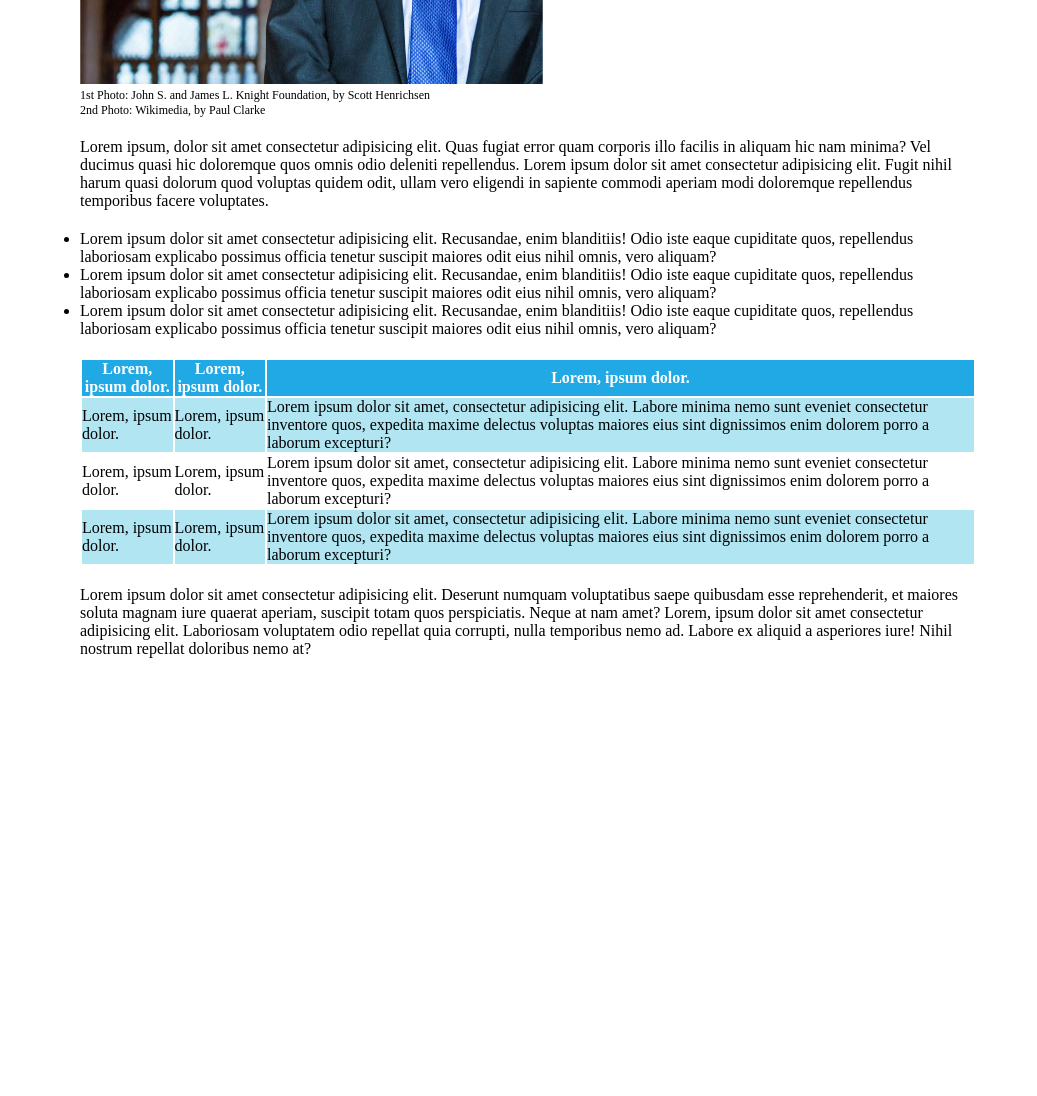
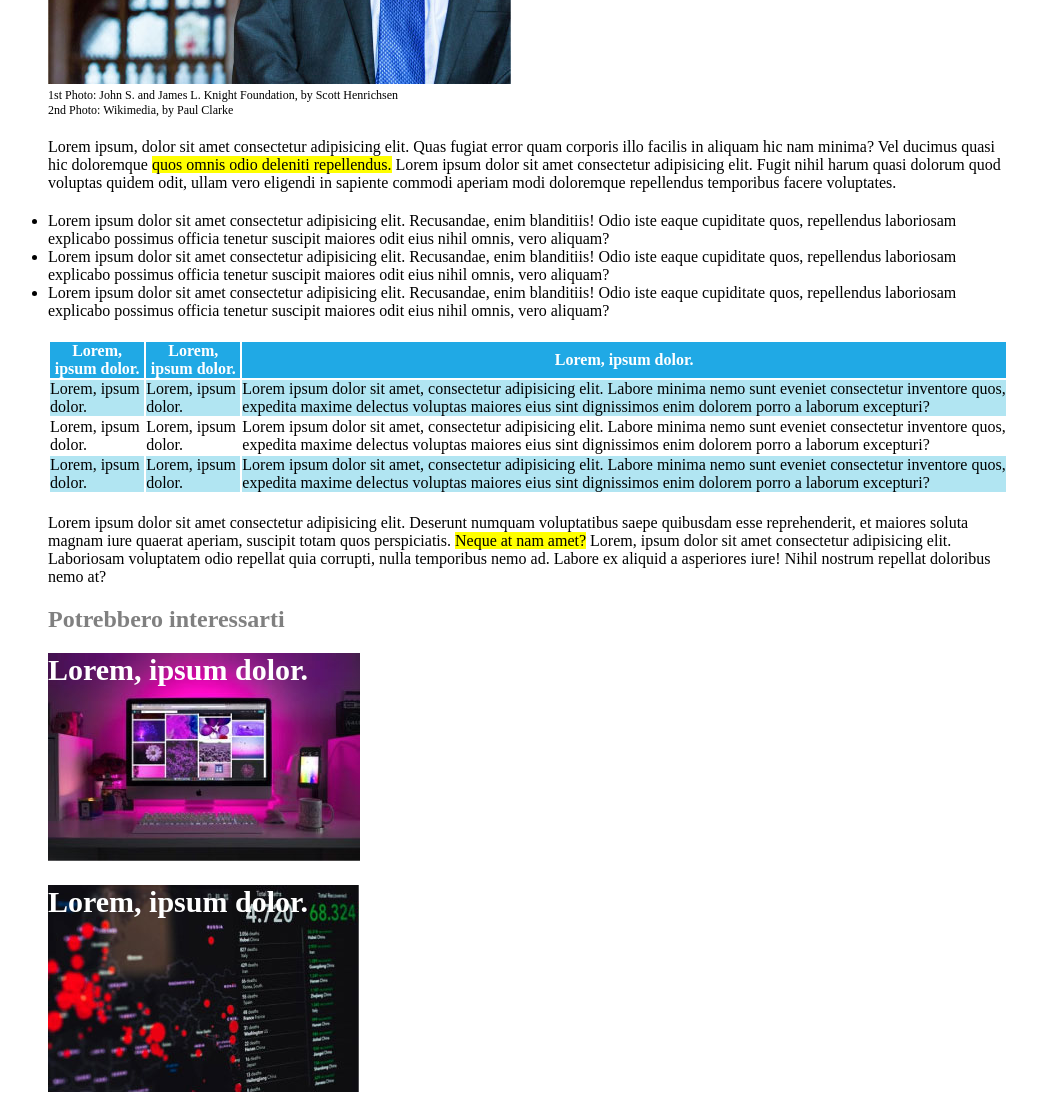
Before and after one commit to giuseppesciacca/html-css-booleaner, a plain HTML site: page index.html in a window 1280 px wide. Shown: the part 920-2016 px from the top of the page, without its empty margins (112-1149 px from the left). Before the commit the page ends 1578 px from the top, so only its background shows below. Drawn offline with Linux system fonts and the light colour scheme.

Commit message:
add footer and highlighted text
container size increase

```diff
--- a/css/style.css
+++ b/css/style.css
@@ -16,7 +16,7 @@ header{
 }
 
 #container_header{
-    width: 70%;
+    width: 75%;
     margin: auto;
     position: relative;
 }
@@ -31,7 +31,7 @@ header{
 
 /*title and photo section*/
 #container_main{
-    width: 70%;
+    width: 75%;
     margin: auto;
 }
 
@@ -53,7 +53,7 @@ h1{
 
 #lead_photos >img{
     margin-top: 20px;
-    text-align: center;
+    text-align:center;
 }
 
 .caption_photo{
@@ -81,3 +81,30 @@ table{
 .colored_row{
     background-color: #b1e5f2;
 }
+
+.highlighted{
+    background-color: yellow;
+}
+
+/*footer*/
+#footer_section{
+    width: 75%;
+    margin: auto;
+}
+
+h2{
+    margin-top: 20px;
+    color: grey;
+}
+
+#footer_section>div{
+    margin-top: 20px;
+    position: relative;
+}
+
+.textinside{
+    position:absolute;
+    color: white;
+    font-size: 30px;
+    font-weight: bold;
+}
--- a/index.html
+++ b/index.html
@@ -36,12 +36,22 @@
 
             <!-- text sections -->
             <section id="text_section">
-                <p>Lorem ipsum, dolor sit amet consectetur adipisicing elit. Quas fugiat error quam corporis illo facilis in aliquam hic nam minima? Vel ducimus quasi hic doloremque quos omnis odio deleniti repellendus. Lorem ipsum dolor sit amet consectetur adipisicing elit. Fugit nihil harum quasi dolorum quod voluptas quidem odit, ullam vero eligendi in sapiente commodi aperiam modi doloremque repellendus temporibus facere voluptates.</p>
+                <p>Lorem ipsum, dolor sit amet consectetur adipisicing elit. Quas fugiat error quam corporis illo
+                    facilis in aliquam hic nam minima? Vel ducimus quasi hic doloremque <span class="highlighted">quos omnis odio deleniti
+                        repellendus.</span> Lorem ipsum dolor sit amet consectetur adipisicing elit. Fugit nihil harum quasi
+                    dolorum quod voluptas quidem odit, ullam vero eligendi in sapiente commodi aperiam modi doloremque
+                    repellendus temporibus facere voluptates.</p>
 
                 <ul>
-                    <li>Lorem ipsum dolor sit amet consectetur adipisicing elit. Recusandae, enim blanditiis! Odio iste eaque cupiditate quos, repellendus laboriosam explicabo possimus officia tenetur suscipit maiores odit eius nihil omnis, vero aliquam?</li>
-                    <li>Lorem ipsum dolor sit amet consectetur adipisicing elit. Recusandae, enim blanditiis! Odio iste eaque cupiditate quos, repellendus laboriosam explicabo possimus officia tenetur suscipit maiores odit eius nihil omnis, vero aliquam?</li>
-                    <li>Lorem ipsum dolor sit amet consectetur adipisicing elit. Recusandae, enim blanditiis! Odio iste eaque cupiditate quos, repellendus laboriosam explicabo possimus officia tenetur suscipit maiores odit eius nihil omnis, vero aliquam?</li>
+                    <li>Lorem ipsum dolor sit amet consectetur adipisicing elit. Recusandae, enim blanditiis! Odio iste
+                        eaque cupiditate quos, repellendus laboriosam explicabo possimus officia tenetur suscipit
+                        maiores odit eius nihil omnis, vero aliquam?</li>
+                    <li>Lorem ipsum dolor sit amet consectetur adipisicing elit. Recusandae, enim blanditiis! Odio iste
+                        eaque cupiditate quos, repellendus laboriosam explicabo possimus officia tenetur suscipit
+                        maiores odit eius nihil omnis, vero aliquam?</li>
+                    <li>Lorem ipsum dolor sit amet consectetur adipisicing elit. Recusandae, enim blanditiis! Odio iste
+                        eaque cupiditate quos, repellendus laboriosam explicabo possimus officia tenetur suscipit
+                        maiores odit eius nihil omnis, vero aliquam?</li>
                 </ul>
 
                 <table>
@@ -56,32 +66,51 @@
                         <tr class="colored_row">
                             <td>Lorem, ipsum dolor.</td>
                             <td>Lorem, ipsum dolor.</td>
-                            <td>Lorem ipsum dolor sit amet, consectetur adipisicing elit. Labore minima nemo sunt eveniet consectetur inventore quos, expedita maxime delectus voluptas maiores eius sint dignissimos enim dolorem porro a laborum excepturi?</td>
+                            <td>Lorem ipsum dolor sit amet, consectetur adipisicing elit. Labore minima nemo sunt
+                                eveniet consectetur inventore quos, expedita maxime delectus voluptas maiores eius sint
+                                dignissimos enim dolorem porro a laborum excepturi?</td>
                         </tr>
                         <tr>
                             <td>Lorem, ipsum dolor.</td>
                             <td>Lorem, ipsum dolor.</td>
-                            <td>Lorem ipsum dolor sit amet, consectetur adipisicing elit. Labore minima nemo sunt eveniet consectetur inventore quos, expedita maxime delectus voluptas maiores eius sint dignissimos enim dolorem porro a laborum excepturi?</td>
+                            <td>Lorem ipsum dolor sit amet, consectetur adipisicing elit. Labore minima nemo sunt
+                                eveniet consectetur inventore quos, expedita maxime delectus voluptas maiores eius sint
+                                dignissimos enim dolorem porro a laborum excepturi?</td>
                         </tr>
                         <tr class="colored_row">
                             <td>Lorem, ipsum dolor.</td>
                             <td>Lorem, ipsum dolor.</td>
-                            <td>Lorem ipsum dolor sit amet, consectetur adipisicing elit. Labore minima nemo sunt eveniet consectetur inventore quos, expedita maxime delectus voluptas maiores eius sint dignissimos enim dolorem porro a laborum excepturi?</td>
+                            <td>Lorem ipsum dolor sit amet, consectetur adipisicing elit. Labore minima nemo sunt
+                                eveniet consectetur inventore quos, expedita maxime delectus voluptas maiores eius sint
+                                dignissimos enim dolorem porro a laborum excepturi?</td>
                         </tr>
                     </tbody>
                 </table>
 
-                <p>Lorem ipsum dolor sit amet consectetur adipisicing elit. Deserunt numquam voluptatibus saepe quibusdam esse reprehenderit, et maiores soluta magnam iure quaerat aperiam, suscipit totam quos perspiciatis. Neque at nam amet? Lorem, ipsum dolor sit amet consectetur adipisicing elit. Laboriosam voluptatem odio repellat quia corrupti, nulla temporibus nemo ad. Labore ex aliquid a asperiores iure! Nihil nostrum repellat doloribus nemo at?</p>
+                <p>Lorem ipsum dolor sit amet consectetur adipisicing elit. Deserunt numquam voluptatibus saepe
+                    quibusdam esse reprehenderit, et maiores soluta magnam iure quaerat aperiam, suscipit totam quos
+                    perspiciatis. <span class="highlighted">Neque at nam amet?</span>  Lorem, ipsum dolor sit amet consectetur adipisicing elit.
+                    Laboriosam voluptatem odio repellat quia corrupti, nulla temporibus nemo ad. Labore ex aliquid a
+                    asperiores iure! Nihil nostrum repellat doloribus nemo at?</p>
 
             </section>
-
-
-
         </div>
     </main>
-    <!-- /fine body -->
+    <!-- /fine main -->
 
-    <footer></footer>
+    <footer>
+        <section id="footer_section">
+            <h2>Potrebbero interessarti</h2>
+            <div>
+                <p class="textinside">Lorem, ipsum dolor.</p>
+                <img src="./img/monitor.jpg" alt="">
+            </div>
+            <div>
+                <p class="textinside">Lorem, ipsum dolor.</p>
+                <img src="./img/graph.jpg" alt="">
+            </div>
+        </section>
+    </footer>
     <!-- /fine footer -->
 </body>
 
```
